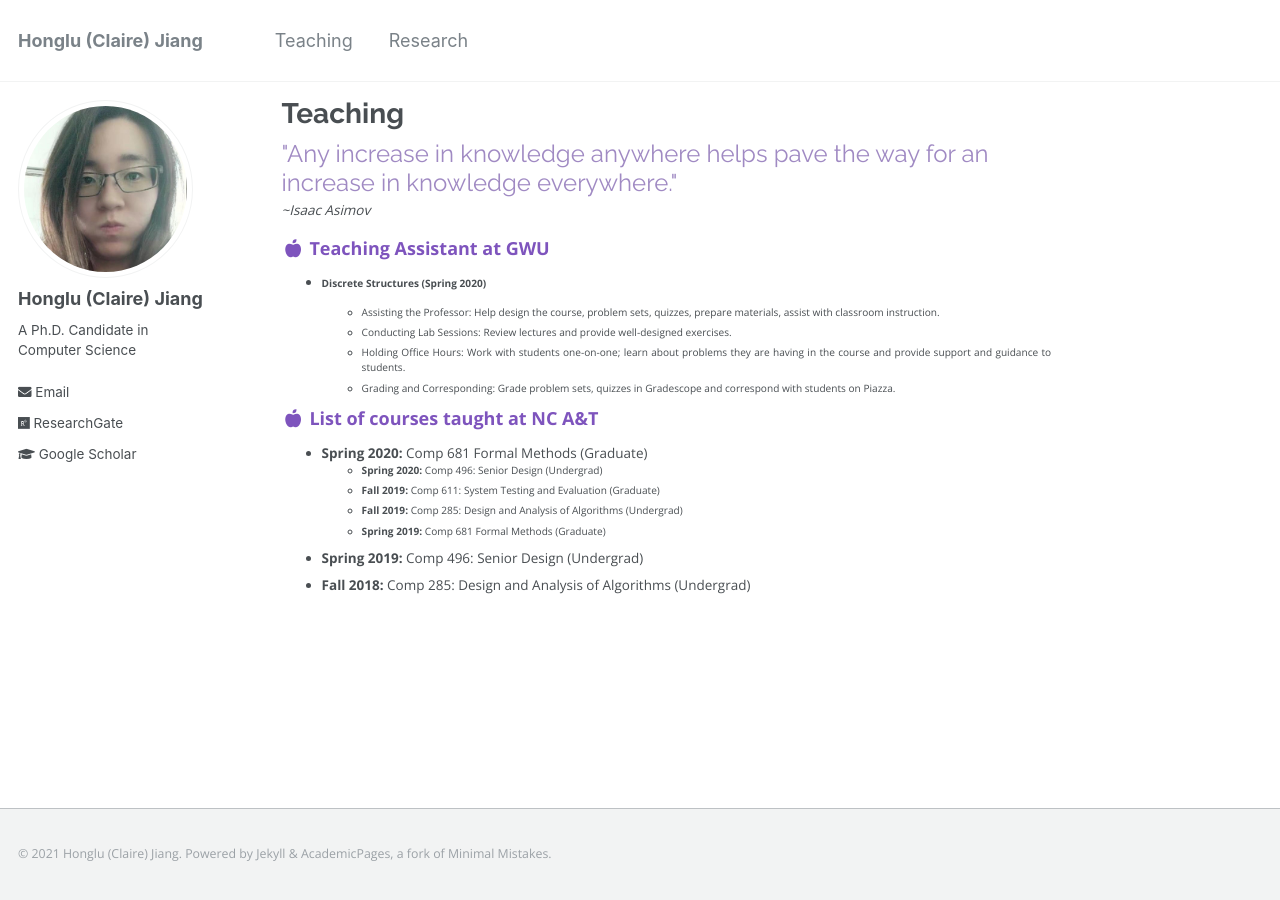
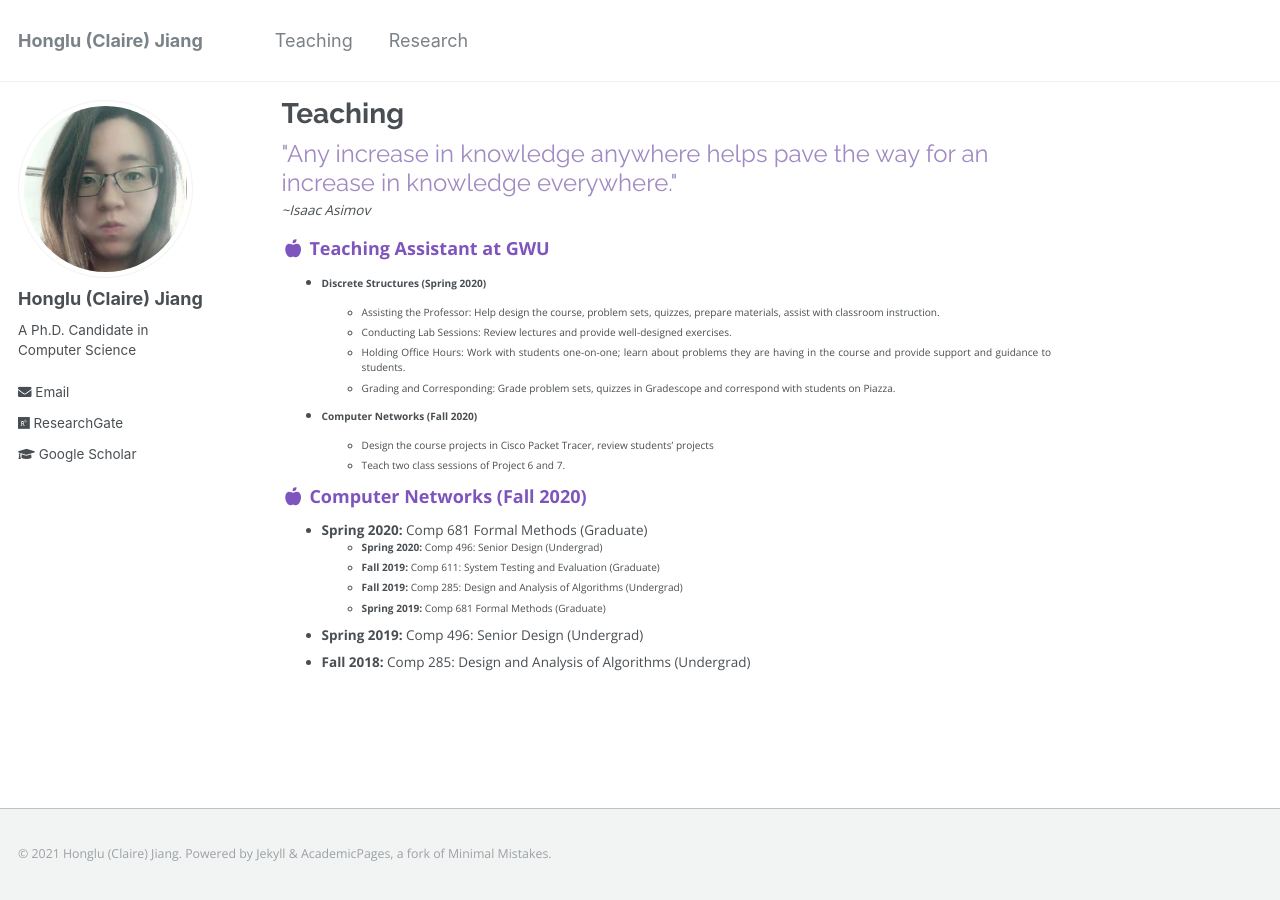
Before and after one commit to hljiang0720/hljiang.github.io, a Jekyll site: the page built from _pages/teaching.md, in a window 1280 px wide. Built offline with Jekyll 4.4.1, drawn with Linux system fonts in a browser that asks for light colours.

Commit message:
commit md;

```diff
--- a/_pages/teaching.md
+++ b/_pages/teaching.md
@@ -17,7 +17,12 @@ author_profile: true
   * Holding Office Hours: Work with students one-on-one; learn about problems they are having in the course and provide support and guidance to students.
   * Grading and Corresponding: Grade problem sets, quizzes in Gradescope and correspond with students on Piazza.
 
-### <i class="fa fa-fw fa-apple-alt" aria-hidden="true"></i> List of courses taught at NC A&T
+* **Computer Networks (Fall 2020)**
+
+  * Design the course projects in Cisco Packet Tracer, review students’ projects
+  * Teach two class sessions of Project 6 and 7.
+
+### <i class="fa fa-fw fa-apple-alt" aria-hidden="true"></i> Computer Networks (Fall 2020)
 
 * **Spring 2020:** Comp 681 Formal Methods (Graduate)
   * **Spring 2020:** Comp 496: Senior Design (Undergrad)
```
